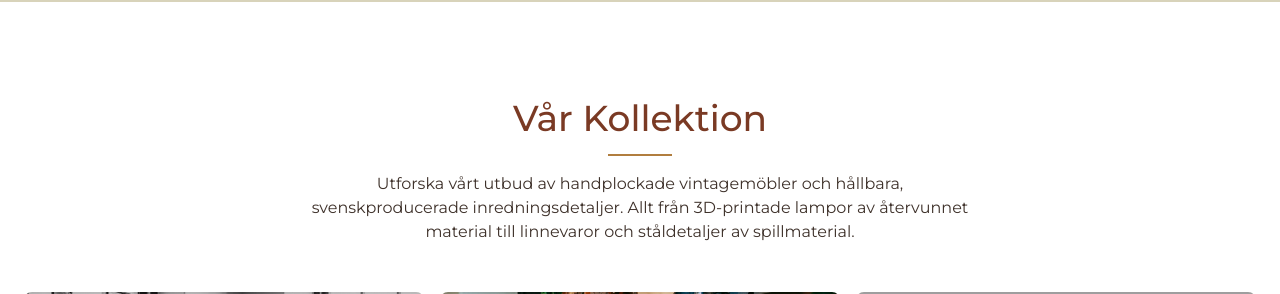
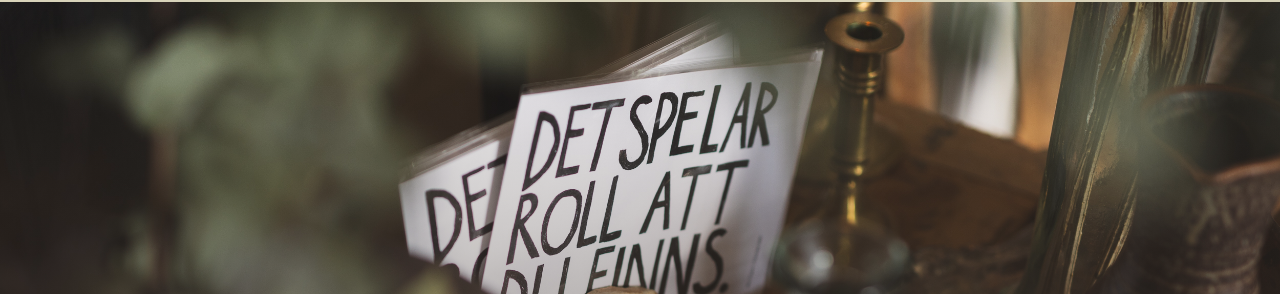
Before and after one commit to alfredgunnar/brukeriet-lovable-website, a React (Vite) app: page / in a window 1280 px wide. Shown: the part 3175-3469 px from the top of the page. Built offline with nearby package versions, Linux system fonts and the light colour scheme; grey boxes are pictures that could not be loaded.

Commit message:
Remove gallery section
Removes the "Vår kollektion" section from the page.

```diff
--- a/src/pages/Index.tsx
+++ b/src/pages/Index.tsx
@@ -6,7 +6,6 @@ import VisionSection from '@/components/VisionSection';
 import OpeningHours from '@/components/OpeningHours';
 import LocationSection from '@/components/LocationSection';
 import FullWidthImageSection from '@/components/FullWidthImageSection';
-import GallerySection from '@/components/GallerySection';
 import Footer from '@/components/Footer';
 
 const Index = () => {
@@ -23,7 +22,6 @@ const Index = () => {
         <VisionSection />
         <OpeningHours />
         <LocationSection />
-        <GallerySection />
         <FullWidthImageSection />
       </main>
       <Footer />
```
